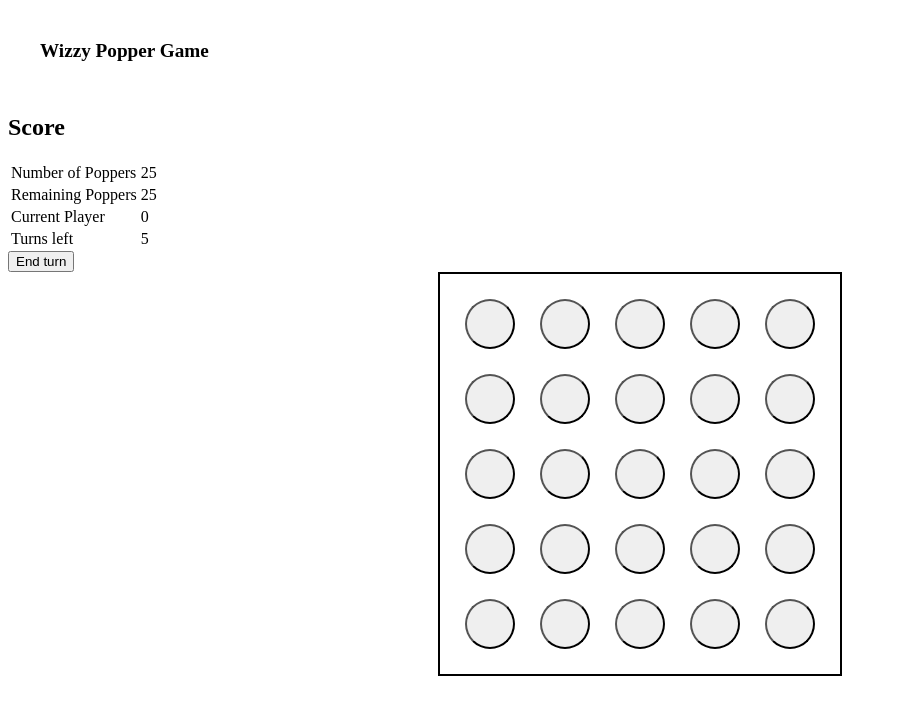
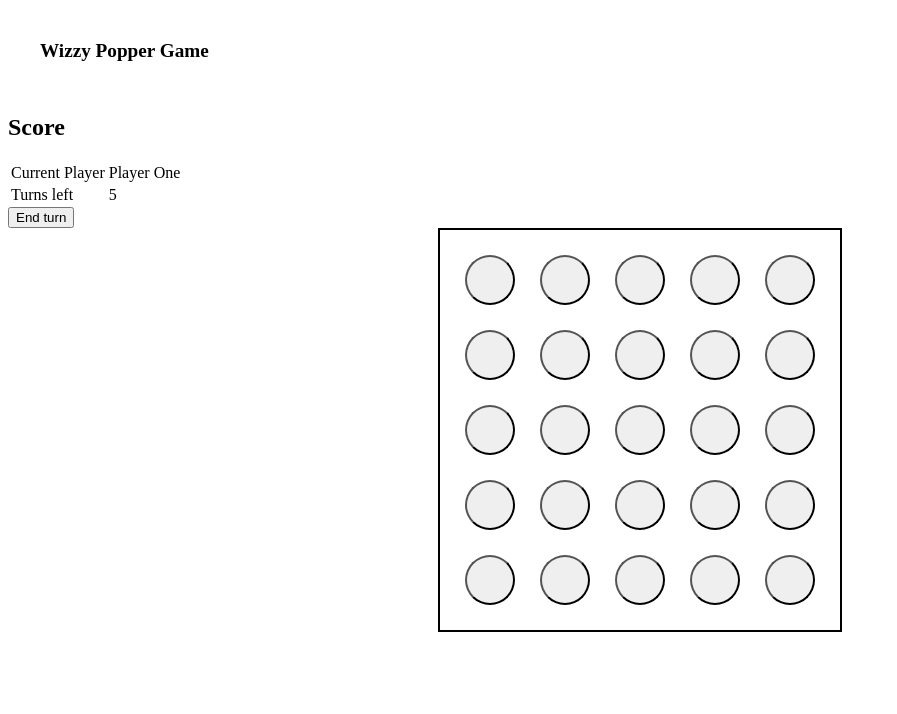
Before and after one commit to AdrianBateman/VuePopperGame, a Vue app: page / in a window 1280 px wide. Shown: the top 714 px of the page, without its empty margins (0-897 px from the left). Built offline with nearby package versions, Linux system fonts and the light colour scheme.

Commit message:
Remove no poppers & remaining poppers, change current player to string

```diff
--- a/src/App.vue
+++ b/src/App.vue
@@ -7,7 +7,7 @@
       <score-board
         :number-poppers="state.game.numberPoppers"
         :remaining-poppers="state.game.remainingPoppers"
-        :current-player="state.game.currentPlayer"
+        :current-player="getCurrentPlayer"
         :turns-left="getTurnsLeft"
       />
       <nav>
@@ -56,13 +56,16 @@ export default {
       store.startChangePlayer();
     },
     handleNewGameClick() {
-      store.startNewGame(9);
+      store.startNewGame(25);
     },
   },
   computed: {
     getTurnsLeft() {
       return this.state.players[this.state.game.currentPlayer].remainingTurns;
     },
+    getCurrentPlayer() {
+      return this.state.players[this.state.game.currentPlayer].name;
+    }
   },
 };
 </script>
--- a/src/components/score-board/score-board.vue
+++ b/src/components/score-board/score-board.vue
@@ -2,14 +2,6 @@
   <section class="score-board">
     <h2>Score</h2>
     <table>
-      <tr>
-        <td>Number of Poppers</td>
-        <td>{{ numberPoppers }}</td>
-      </tr>
-      <tr>
-        <td>Remaining Poppers</td>
-        <td>{{ remainingPoppers }}</td>
-      </tr>
       <tr>
         <td>Current Player</td>
         <td>{{ currentPlayer }}</td>
@@ -35,7 +27,7 @@ export default {
       default: undefined,
     },
     currentPlayer: {
-      type: Number,
+      type: String,
       default: undefined,
     },
     turnsLeft: {
```
